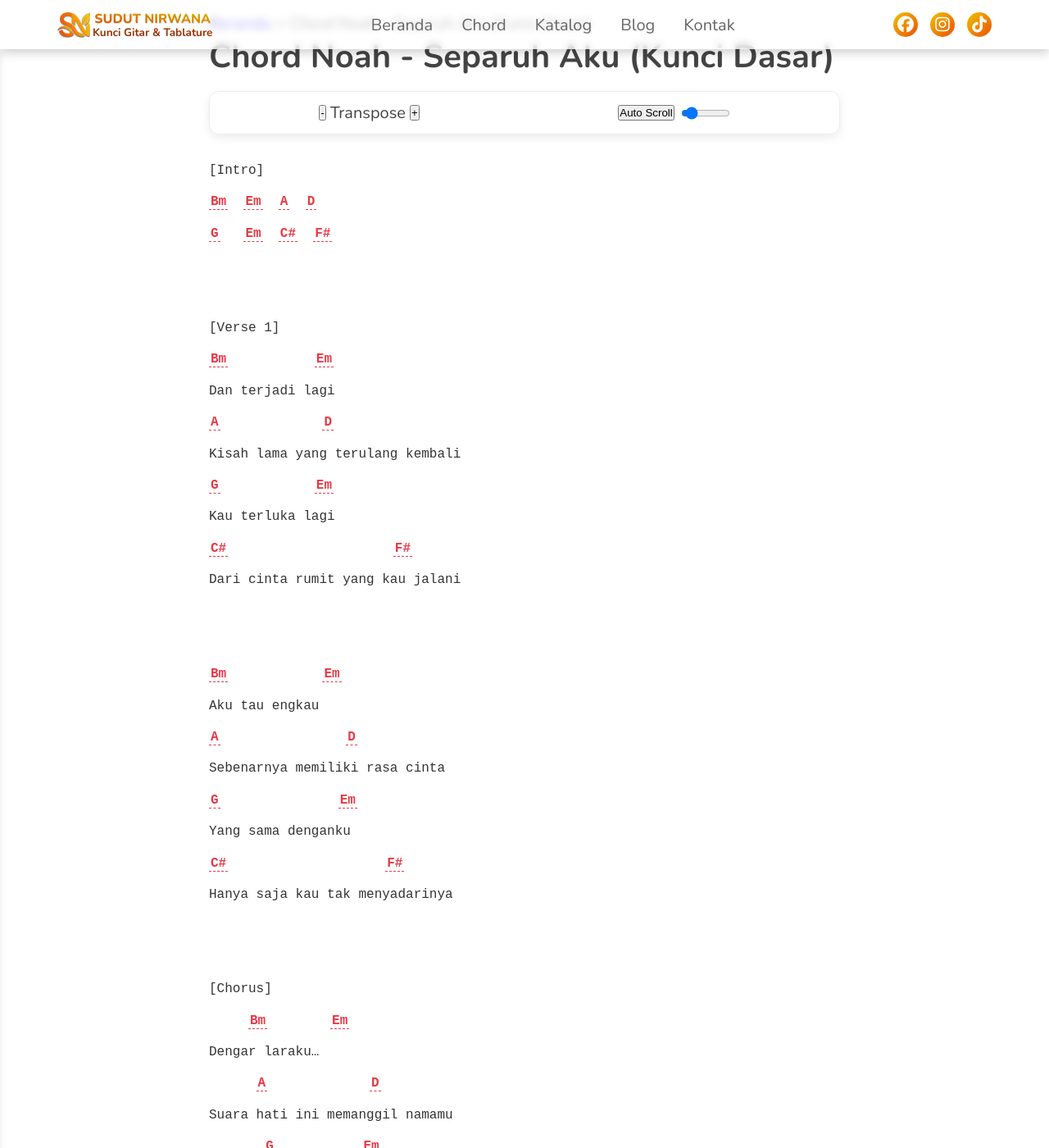
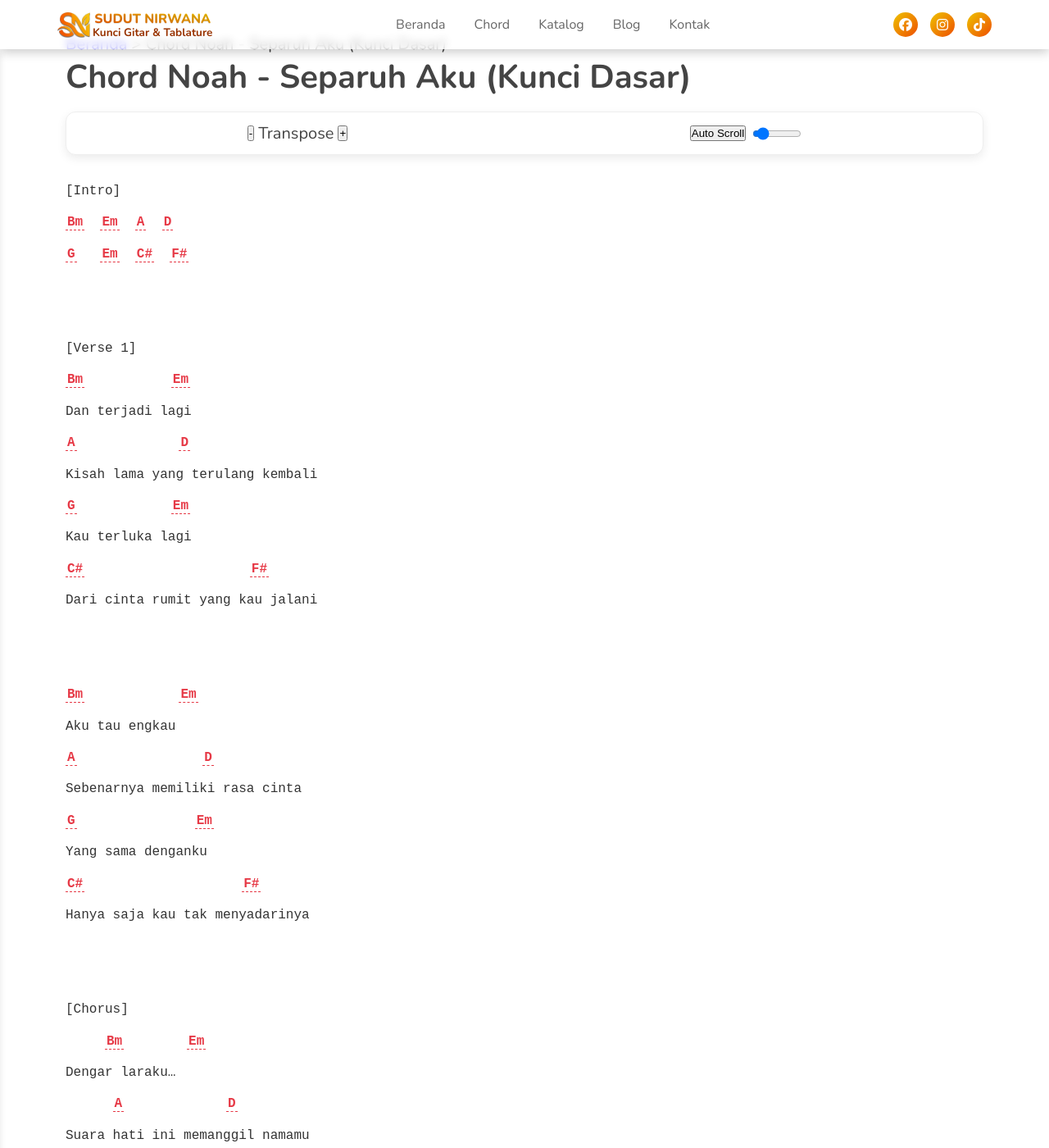
Before and after one commit to sudut-nirwana/sudut-nirwana-main, a Jekyll site: the page built from chord/separuh-aku.md, in a window 1280 px wide and 1400 px high. Shown: the whole window at 82% size. Built offline with Jekyll 4.4.1, drawn with Linux system fonts in a browser that asks for light colours.

Commit message:
Update chord-style.css

```diff
--- a/assets/css/chord-style.css
+++ b/assets/css/chord-style.css
@@ -1,5 +1,17 @@
+*{
+    margin: 0;
+    padding: 0;
+    box-sizing: border-box;
+}
+body{
+    width: 100%;
+    font-size: 16px;
+}
+
 /* Container Utama */
-.chord-wrapper { max-width: 800px; margin: 0 auto; padding: 15px; }
+.chord-wrapper {
+    padding: 0 20px;
+}
 
 /* Sticky Panel Chord */
 .sticky-controls {
@@ -26,6 +38,12 @@
 }
 @media (min-width: 768px) {
     .sticky-controls { top: 70px; }
+    .chord-wrapper{
+        max-width: 1200px;
+        padding: 40px;
+        font-size: 20px;
+        margin: auto;
+    }
 }
 
 /* Styling Chord di dalam Lirik */
```
